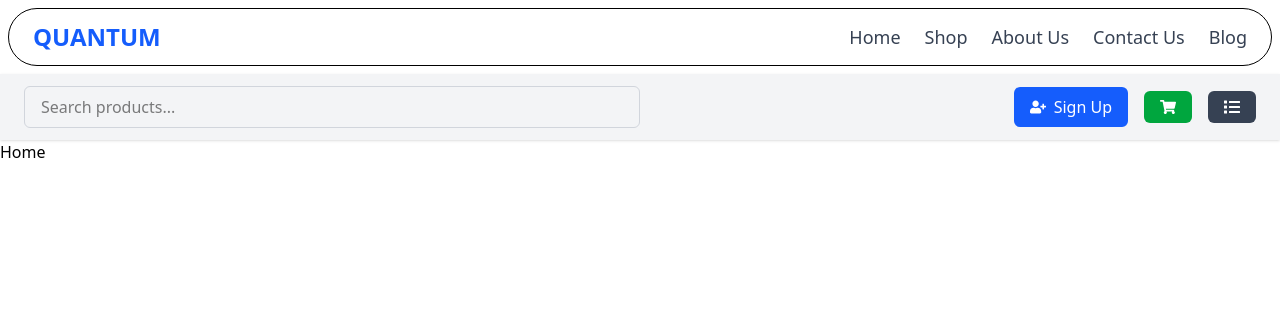
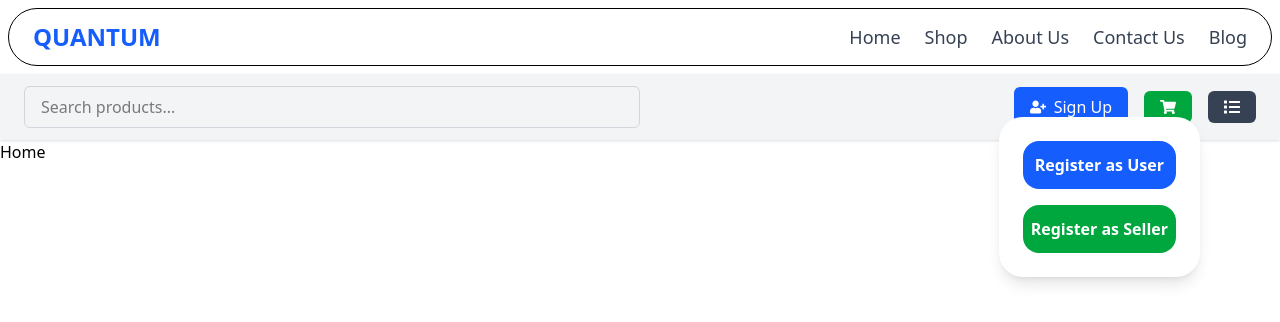
Before and after one commit to BhaveshAjmera12/Quantum-v2, a React (Vite) app in the folder frontend/: page / in a window 1280 px wide. Shown: the top 322 px of the page. Built offline with nearby package versions, Linux system fonts and the light colour scheme; no server answers.

Commit message:
working on frontend signup UI

```diff
--- a/frontend/package.json
+++ b/frontend/package.json
@@ -19,6 +19,7 @@
     "react-icons": "^5.5.0",
     "react-redux": "^9.2.0",
     "react-router-dom": "^7.6.1",
+    "react-toastify": "^11.0.5",
     "tailwindcss": "^4.1.8"
   },
   "devDependencies": {
--- a/frontend/src/App.jsx
+++ b/frontend/src/App.jsx
@@ -3,6 +3,9 @@ import { BrowserRouter } from "react-router-dom";
 import RouteFolder from './routes/RouteFolder';
 import Navbar from './components/maincomponents/Navbar';
 import SecondaryNavbar from './components/maincomponents/SecondaryNavbar';
+import { ToastContainer, Bounce } from 'react-toastify';
+import 'react-toastify/dist/ReactToastify.css';
+
 
 const App = () => {
   return (
@@ -10,7 +13,10 @@ const App = () => {
     <Navbar />
     <SecondaryNavbar />
     <RouteFolder />
+     <ToastContainer position="top-right" autoClose={4000}
+      transition={Bounce}/>
   </BrowserRouter>
+
   )
 }
 
--- a/frontend/src/components/maincomponents/CreateForm.jsx
+++ b/frontend/src/components/maincomponents/CreateForm.jsx
@@ -1,6 +1,7 @@
 import React, { useState } from 'react';
 import { useLocation, useNavigate } from 'react-router-dom';
 import axiosInstance from '../../config/axios';
+import { toast } from 'react-toastify';
 
 const CreateForm = () => {
   const location = useLocation();
@@ -37,9 +38,17 @@ const CreateForm = () => {
    try {
      const response = await axiosInstance.post(isLogIn ? '/users/login' : '/users/register' , payload)
 
-    console.log("Successful:", response.data);
+    console.log("Successful:", response.data.token);
+    toast.success(`${isLogIn ? "Login" : "Registration"} Successful`);
+
+    setTimeout(()=>{
+      navigate('/home')
+    },1000)
+
    } catch (error) {
     console.error("Error during form submission:", error);
+    toast.error(error.response.data.message || "Registration Failed");
+
    }
 
   };
--- a/frontend/src/components/maincomponents/SecondaryNavbar.jsx
+++ b/frontend/src/components/maincomponents/SecondaryNavbar.jsx
@@ -2,6 +2,7 @@ import React from "react";
 import { FaUserPlus, FaShoppingCart, FaList } from "react-icons/fa";
 import { useNavigate, useLocation } from 'react-router-dom';
 import { IoIosArrowDown } from "react-icons/io";
+import AccountTypeSelector from "../smallcomponents/AccountTypeSelector";
 
 
 const SecondaryNavbar = () => {
@@ -25,12 +26,16 @@ if (hiddenRoutes.includes(location.pathname)) return null;
         </div>
 
         {/* Right Side - Buttons */}
-        <div className="hidden md:flex items-center space-x-4 relative">
+        <div className="hidden md:flex items-center space-x-4 ">
           {/* Sign Up Button */}
           <button onClick={() => navigate('/register')} className="flex items-center px-4 py-2 bg-blue-600 text-white rounded-md hover:bg-blue-700 transition">
             <FaUserPlus className="mr-2" />
             Sign Up
           </button>
+
+          <div className="absolute mt-[14vw] right-[5vw]">
+            <AccountTypeSelector />
+          </div>
 
 
 
--- /dev/null
+++ b/frontend/src/components/smallcomponents/AccountTypeSelector.jsx
@@ -0,0 +1,30 @@
+import React from 'react';
+import { useNavigate } from 'react-router-dom';
+
+const AccountTypeBox = () => {
+  const navigate = useNavigate();
+
+  return (
+      <div className="bg-white shadow-lg rounded-3xl p-6 max-w-sm w-full text-center">
+
+        <div className="flex flex-col gap-4">
+          <button
+            onClick={() => navigate('/register')}
+            className="w-full py-3 px-2 bg-blue-600 text-white rounded-2xl font-semibold hover:bg-blue-700 transition"
+          >
+            Register as User
+          </button>
+
+          <button
+            onClick={() => navigate('/seller/register')}
+            className="w-full py-3 px-2 bg-green-600 text-white rounded-2xl font-semibold hover:bg-green-700 transition"
+          >
+            Register as Seller
+          </button>
+        </div>
+      </div>
+
+  );
+};
+
+export default AccountTypeBox;
--- a/frontend/src/routes/RouteFolder.jsx
+++ b/frontend/src/routes/RouteFolder.jsx
@@ -4,6 +4,7 @@ import Register from '../screens/Register';
 import Login from '../screens/Login';
 import Home from '../screens/Home';
 import Shop from '../screens/shop';
+
 
 const RouteFolder = () => {
   return (
```
Also changed, not shown: 1 other file (tests, documents, lock files or other folders).
